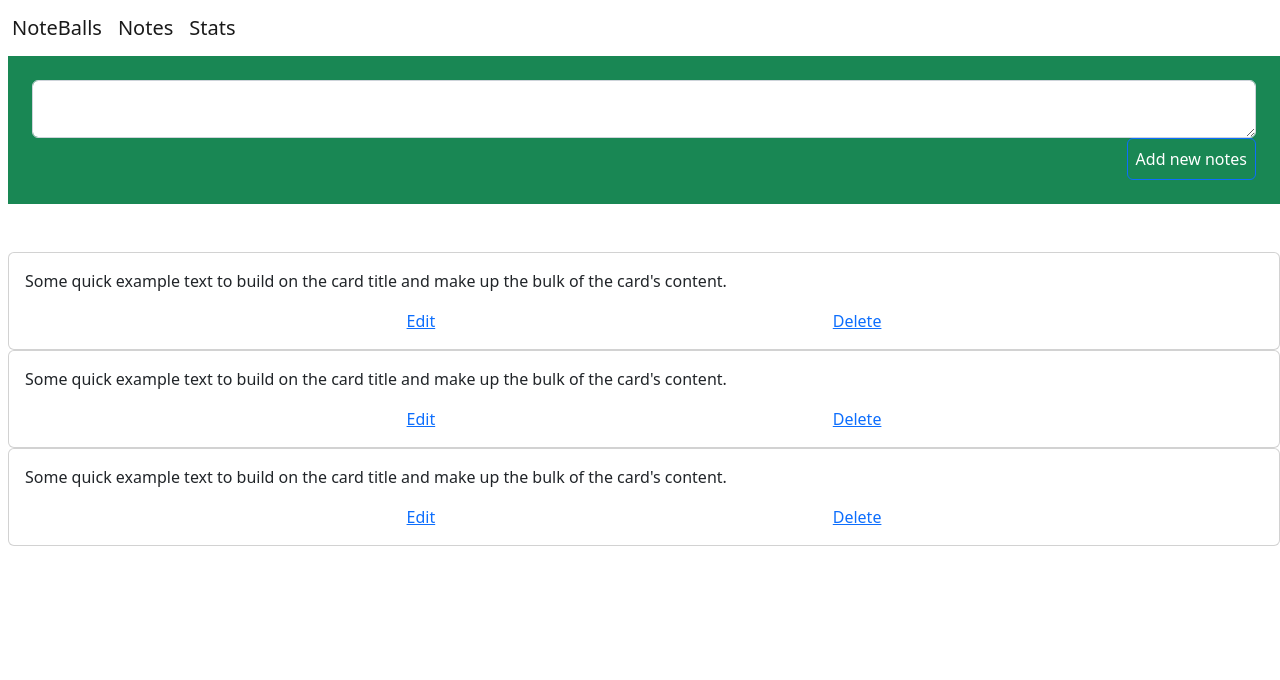
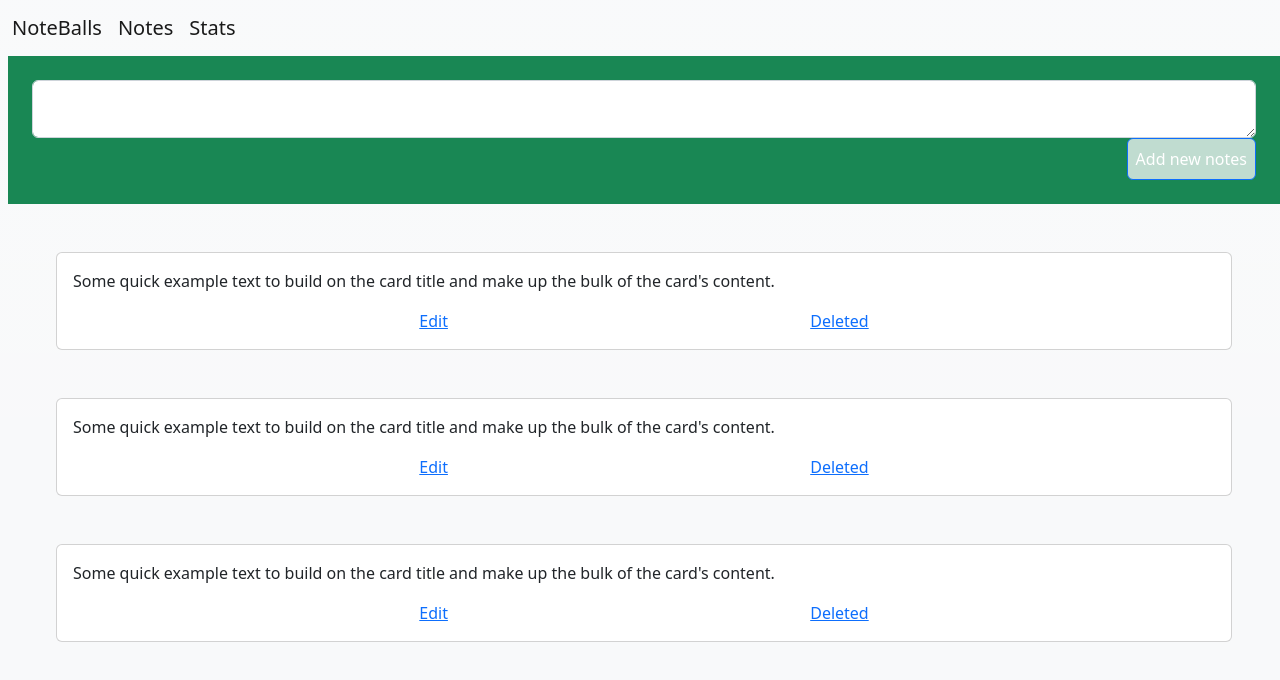
Before and after one commit to moabdurrakib/note-ball-app-vue3, a Vue app: page / in a window 1280 px wide. Shown: the top 680 px of the page. Built offline with nearby package versions, Linux system fonts and the light colour scheme.

Commit message:
typo deleted

```diff
--- a/index.html
+++ b/index.html
@@ -8,7 +8,7 @@
   <title>NoteBall App</title>
 </head>
 
-<body class="bg-ligth bg-gradient">
+<body class="bg-light bg-gradient">
   <div id="app"></div>
   <script type="module" src="/src/main.js"></script>
 </body>
--- a/src/views/ViewNotes.vue
+++ b/src/views/ViewNotes.vue
@@ -10,13 +10,13 @@
       <div class="d-flex jus flex-row-reverse">
         <button
           type="button"
-          class="btn btn-primary text-white bg-success p-2 text-dark bg-opacity-25"
+          class="btn btn-primary text-white bg-light p-2 text-dark bg-opacity-75"
         >
           Add new notes
         </button>
       </div>
     </div>
-    <div class="card" v-for="i in 3" :key="i">
+    <div class="card m-5" v-for="i in 3" :key="i">
       <div class="card-body">
         <p class="card-text">
           Some quick example text to build on the card title and make up the
@@ -24,7 +24,7 @@
         </p>
         <footer class="d-flex justify-content-evenly">
           <a href="#" class="card-link">Edit</a>
-          <a href="#" class="card-link">Delete</a>
+          <a href="#" class="card-link">Deleted</a>
         </footer>
       </div>
     </div>
```
